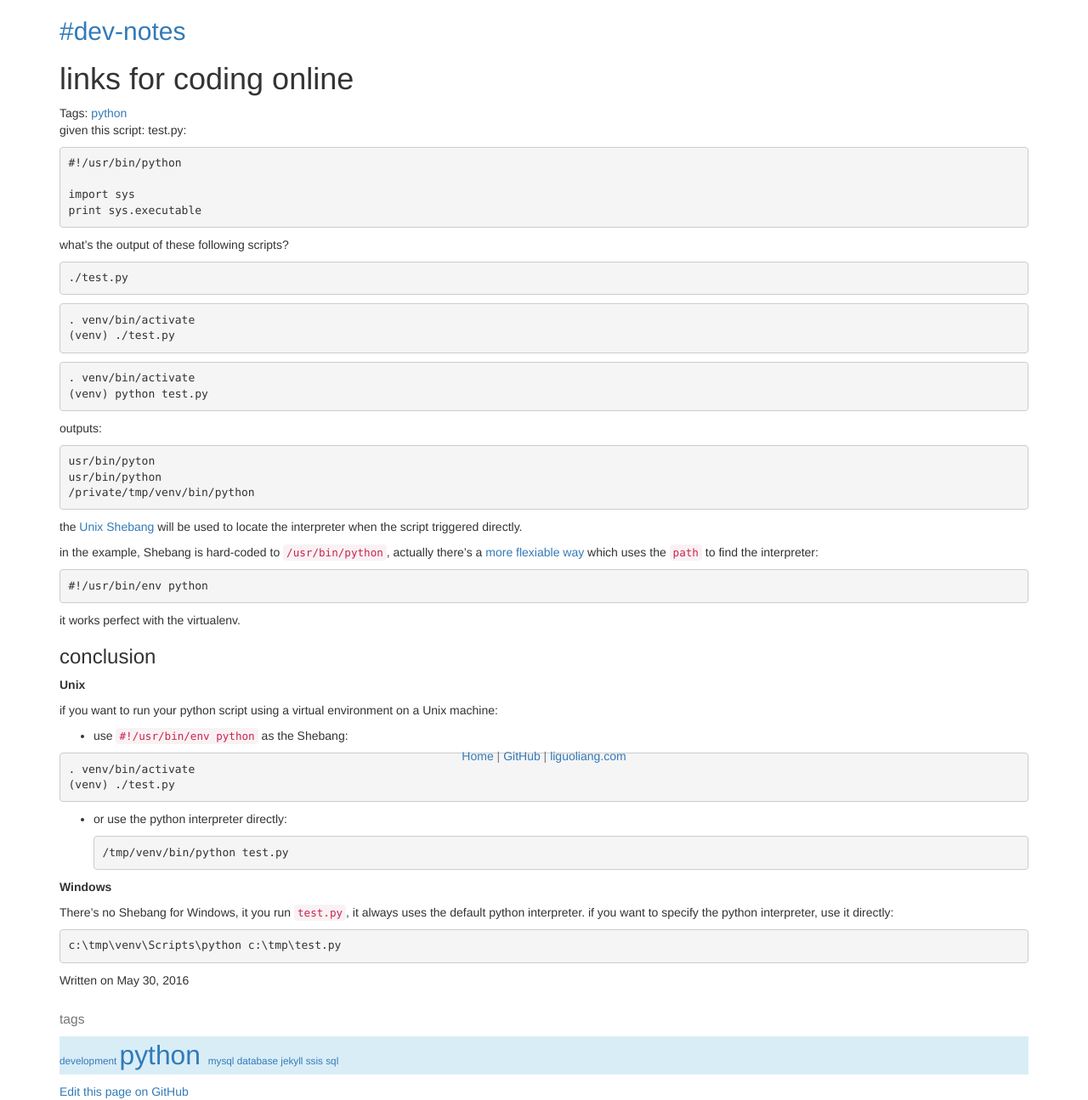
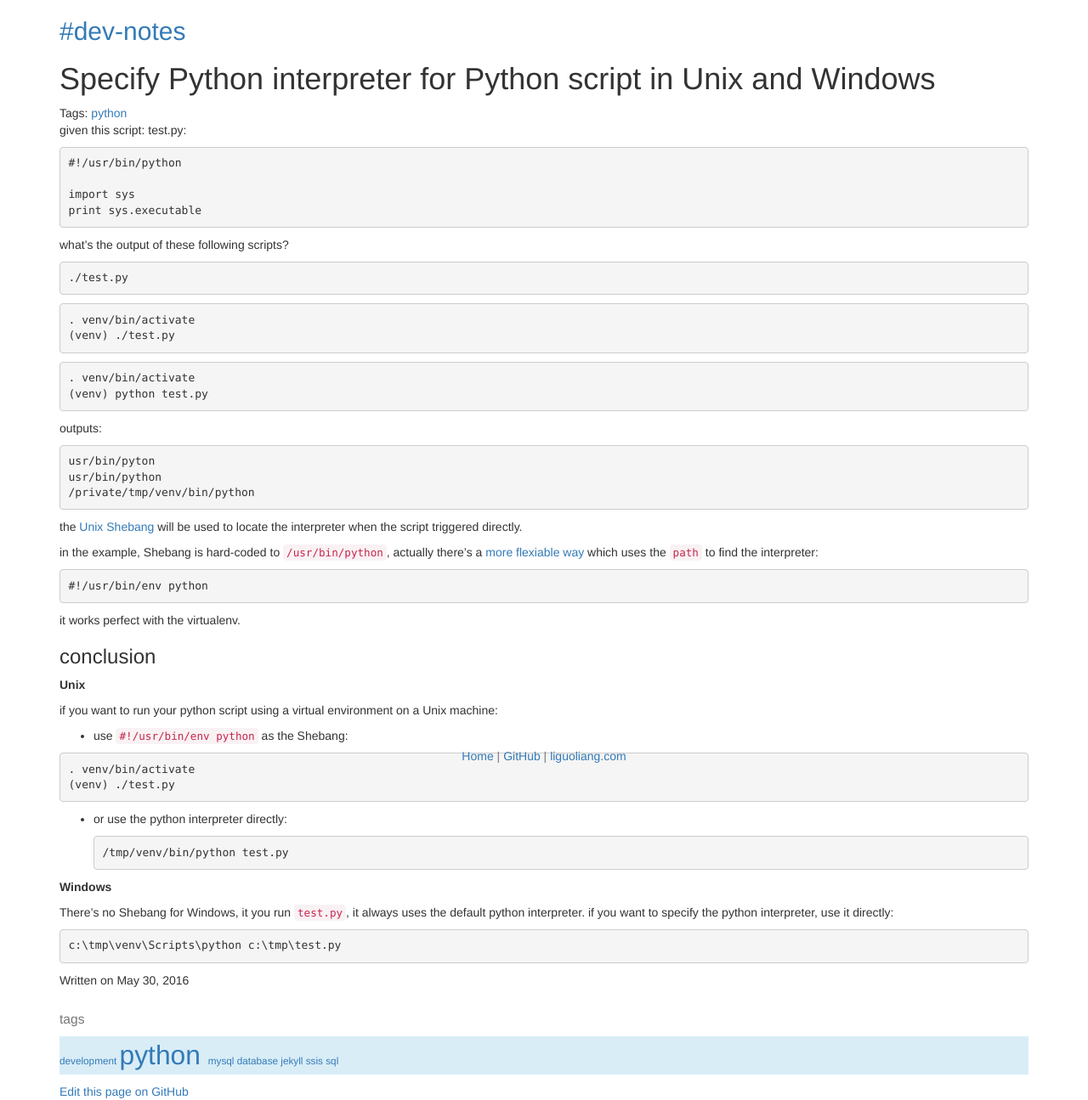
Before and after one commit to gary-liguoliang/notes, a Jekyll site: the page built from _posts/2016-05-30-python-virtualenv-shebang.md, in a window 1280 px wide. Shown: the whole page at 85% size. Built offline with Jekyll 4.4.1, drawn with Linux system fonts in a browser that asks for light colours; comment, search, counter and statistics services are not loaded.

Commit message:
Update 2016-05-30-python-virtualenv-shebang.md

```diff
--- a/_posts/2016-05-30-python-virtualenv-shebang.md
+++ b/_posts/2016-05-30-python-virtualenv-shebang.md
@@ -1,6 +1,6 @@
 ---
 layout: post
-title: links for coding online
+title: Specify Python interpreter for Python script in Unix and Windows
 tags:
 - python
 ---
```
